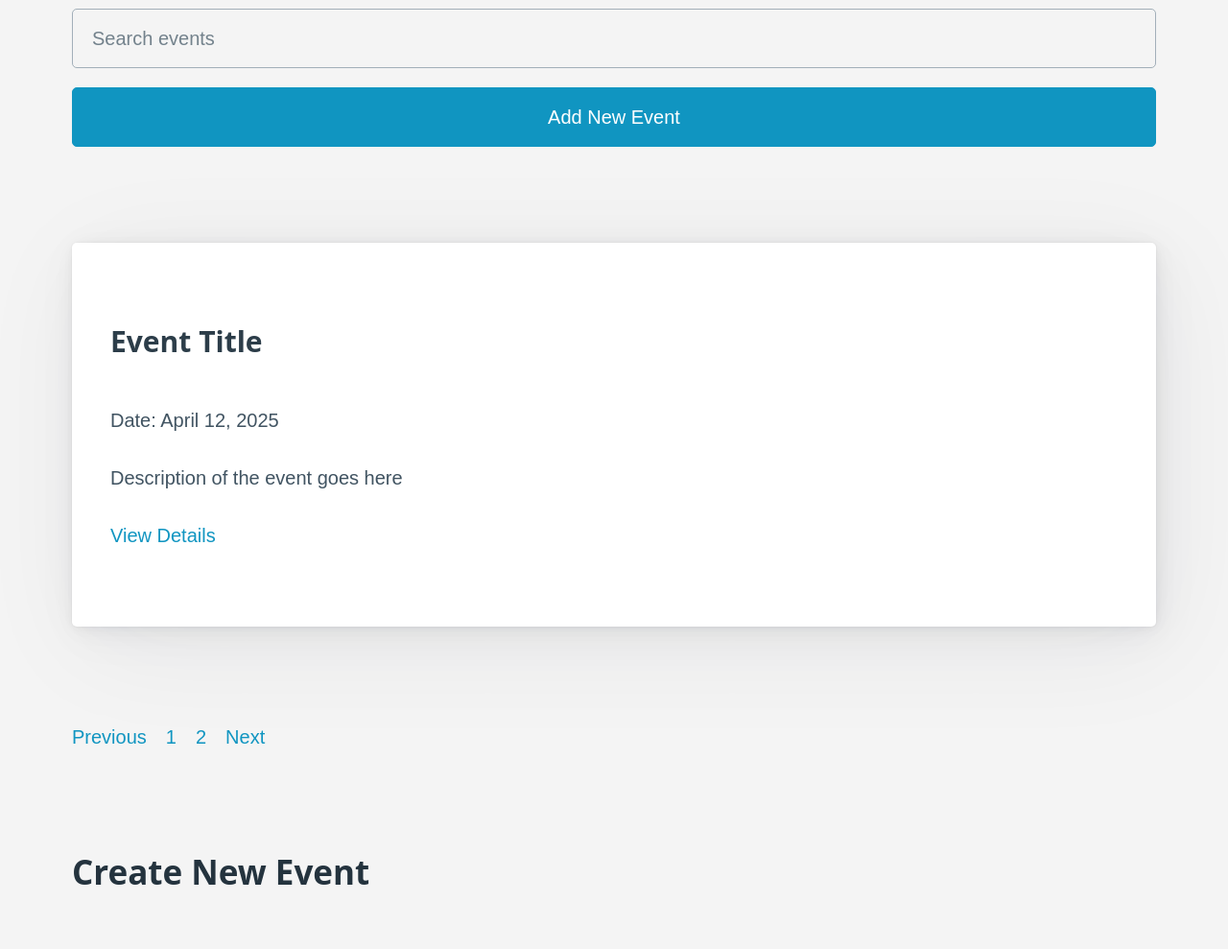
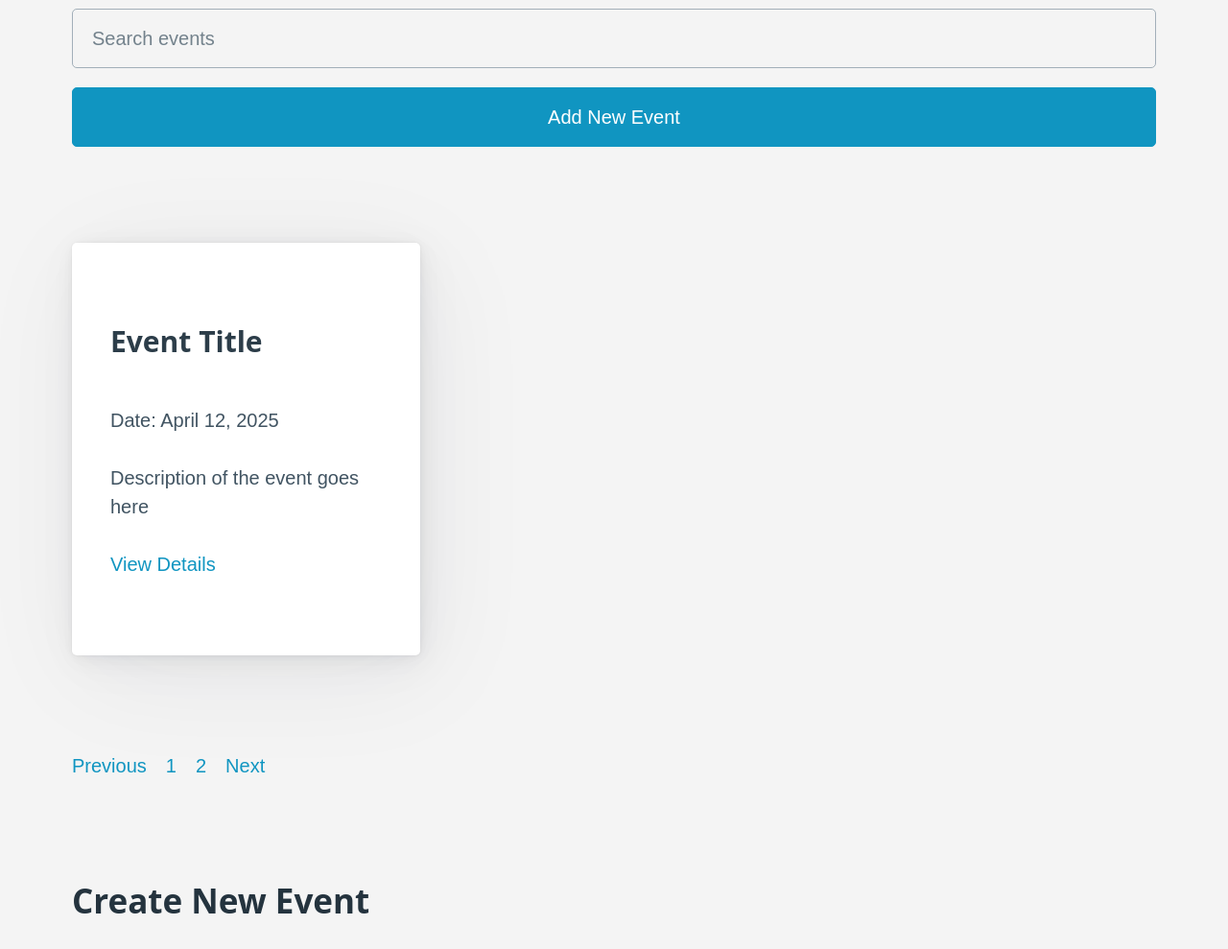
Before and after one commit to Rawano03/ITCS333-Project-GroupG5, a PHP site: page /Event.html in a window 1280 px wide. Shown: the part 526-1515 px from the top of the page at 96% size. Run offline with PHP 8.4, Linux system fonts and the light colour scheme.

Commit message:
I doing grid temlatecon event title

```diff
--- a/EventCalender-Reham-202105915/StyleSheet.css
+++ b/EventCalender-Reham-202105915/StyleSheet.css
@@ -13,3 +13,8 @@ header {
 main {
     padding: 20px;
 }
+.grid {
+    display: grid;
+    grid-template-columns: repeat(auto-fill, minmax(300px, 1fr));
+    gap: 20px;
+}
```
